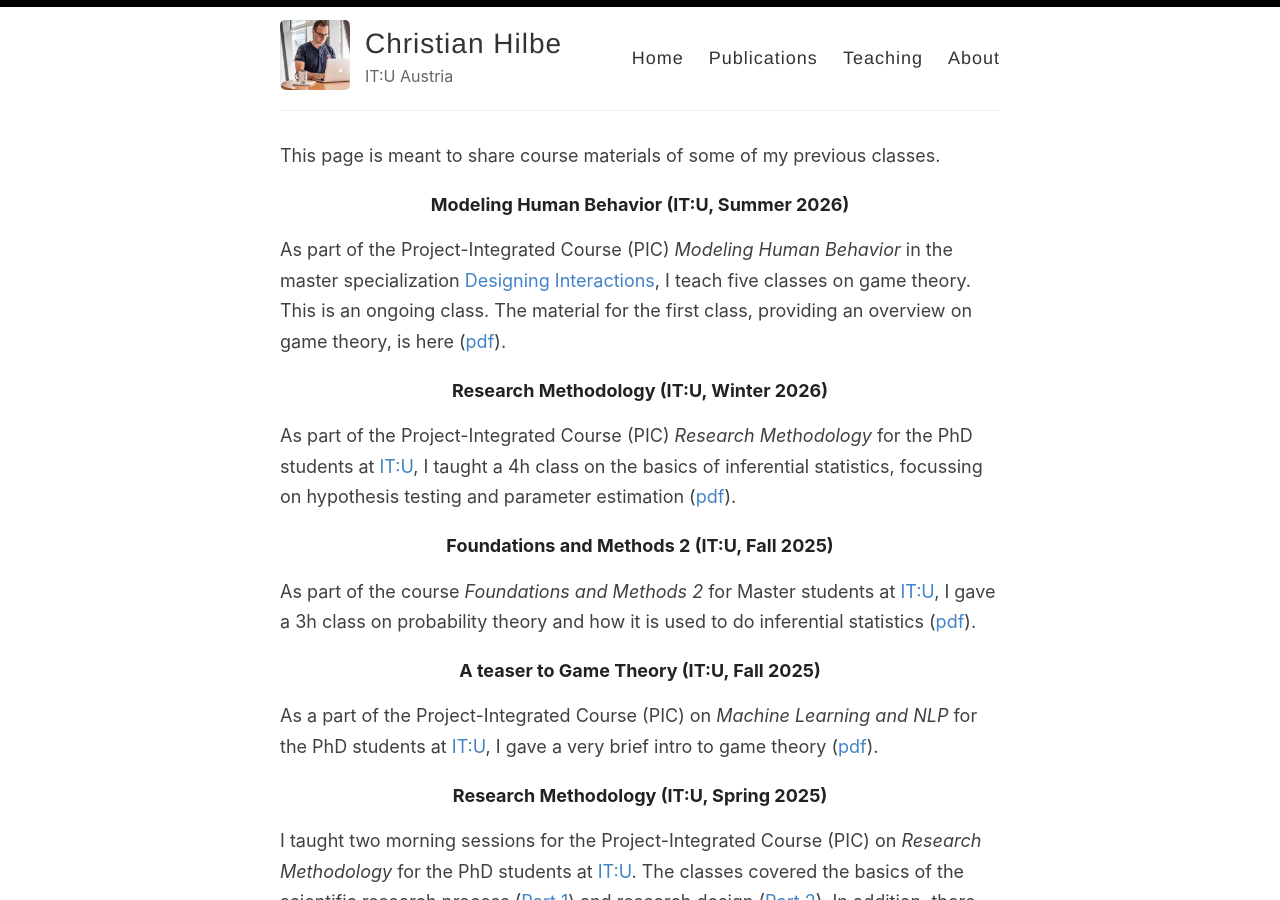
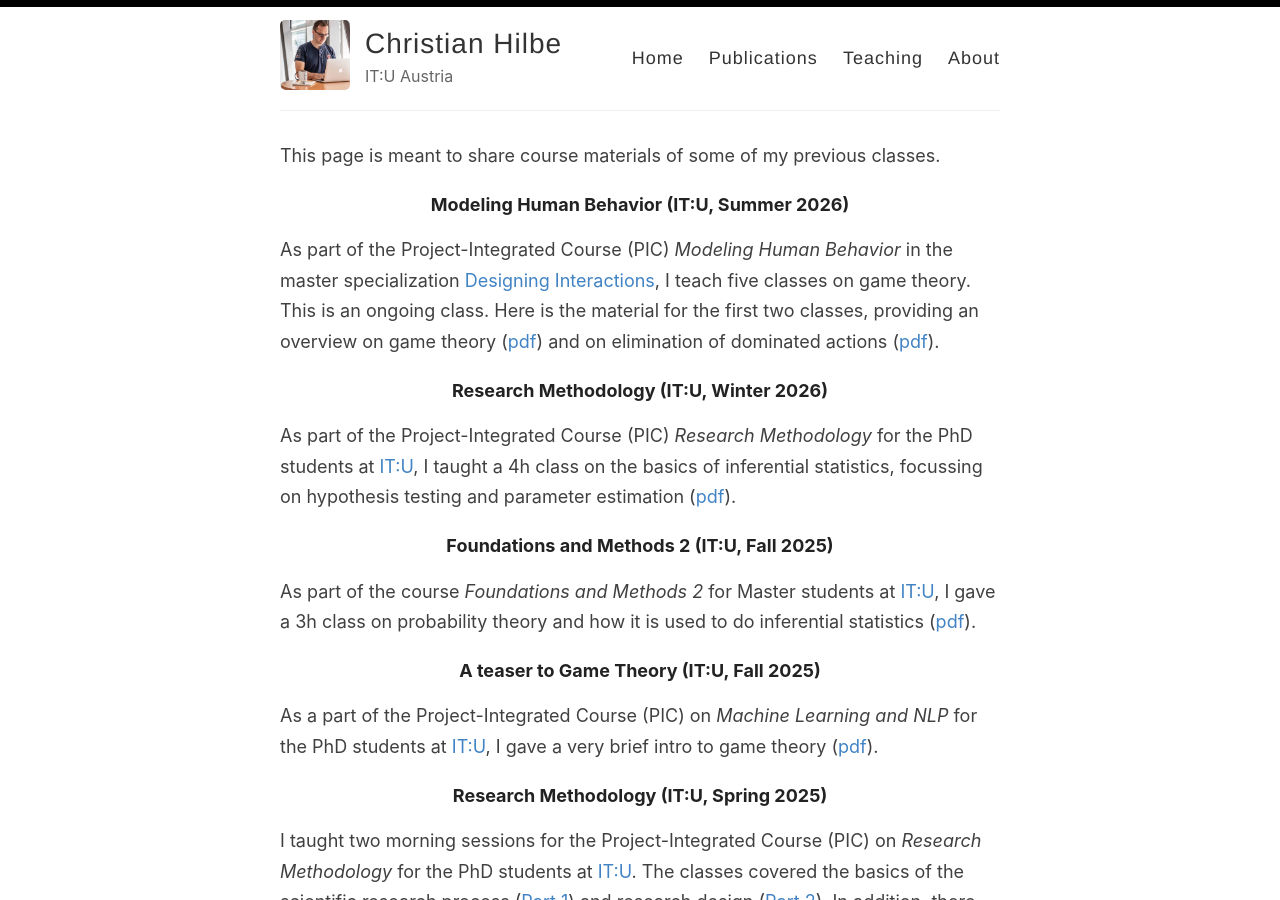
Before and after one commit to christian-hilbe/christian-hilbe.github.io, a Jekyll site: the page built from _pages/teaching.md, in a window 1280 px wide and 900 px high. Built offline with Jekyll 4.4.1, drawn with Linux system fonts in a browser that asks for light colours.

Commit message:
CH: Updating teaching

```diff
--- a/_pages/teaching.md
+++ b/_pages/teaching.md
@@ -8,7 +8,7 @@ This page is meant to share course materials of some of my previous classes.
 
 ###### Modeling Human Behavior (IT:U, Summer 2026)
 As part of the Project-Integrated Course (PIC) *Modeling Human Behavior* in the master specialization [Designing Interactions](https://it-u.at/en/study-program/designing-interactions_2/), I teach five classes on game theory.
-This is an ongoing class. The material for the first class, providing an overview on game theory, is here ([pdf](../files/teaching/2026_MHB/Notes_Pt1.pdf)).
+This is an ongoing class. Here is the material for the first two classes, providing an overview on game theory ([pdf](../files/teaching/2026_MHB/Notes_Pt1.pdf)) and on elimination of dominated actions ([pdf](../files/teaching/2026_MHB/Notes_Pt2.pdf)).
 
 ###### Research Methodology (IT:U, Winter 2026)
 As part of the Project-Integrated Course (PIC) *Research Methodology* for the PhD students at [IT:U](https://it-u.at/en/), I taught a 4h class on the basics of inferential statistics, focussing on hypothesis testing and parameter estimation ([pdf](../files/teaching/2026_ResearchMethodology/Notes_Statistics.pdf)).
```
Also changed, not shown: 2 other files.
